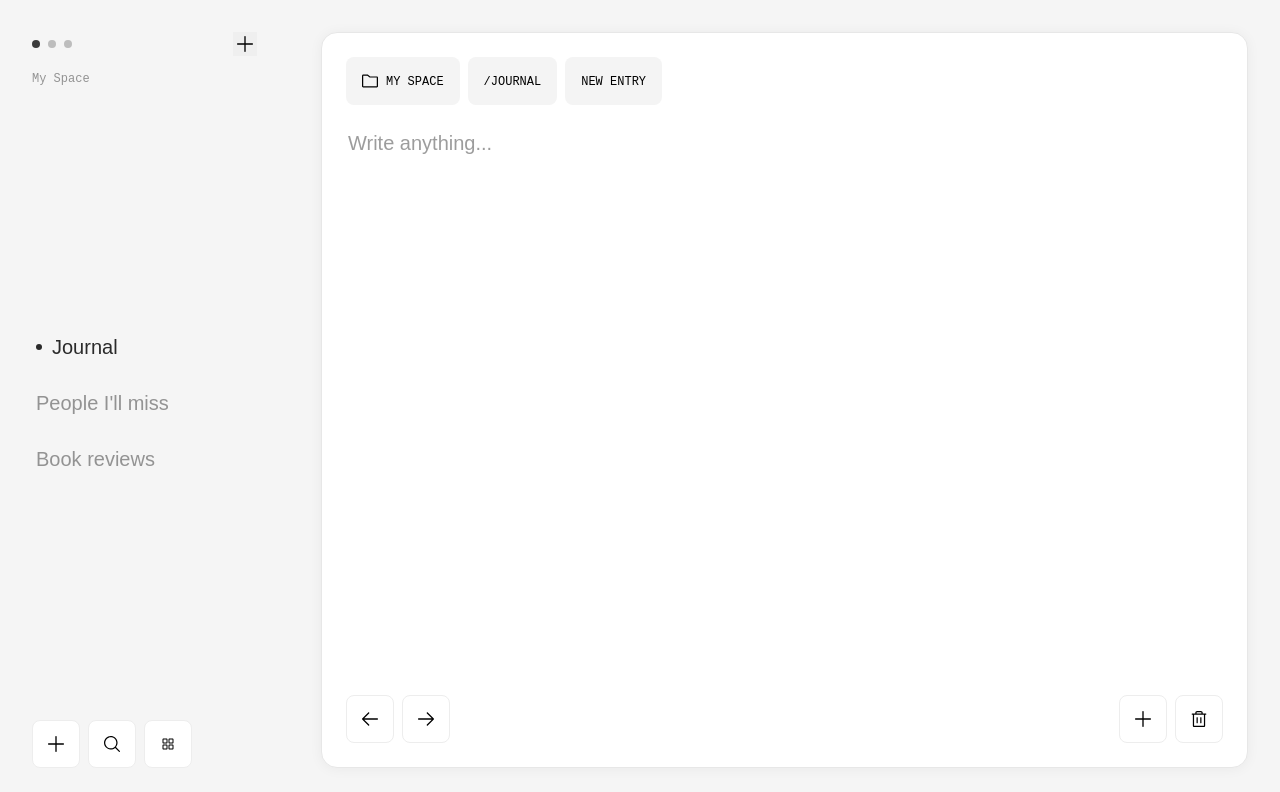
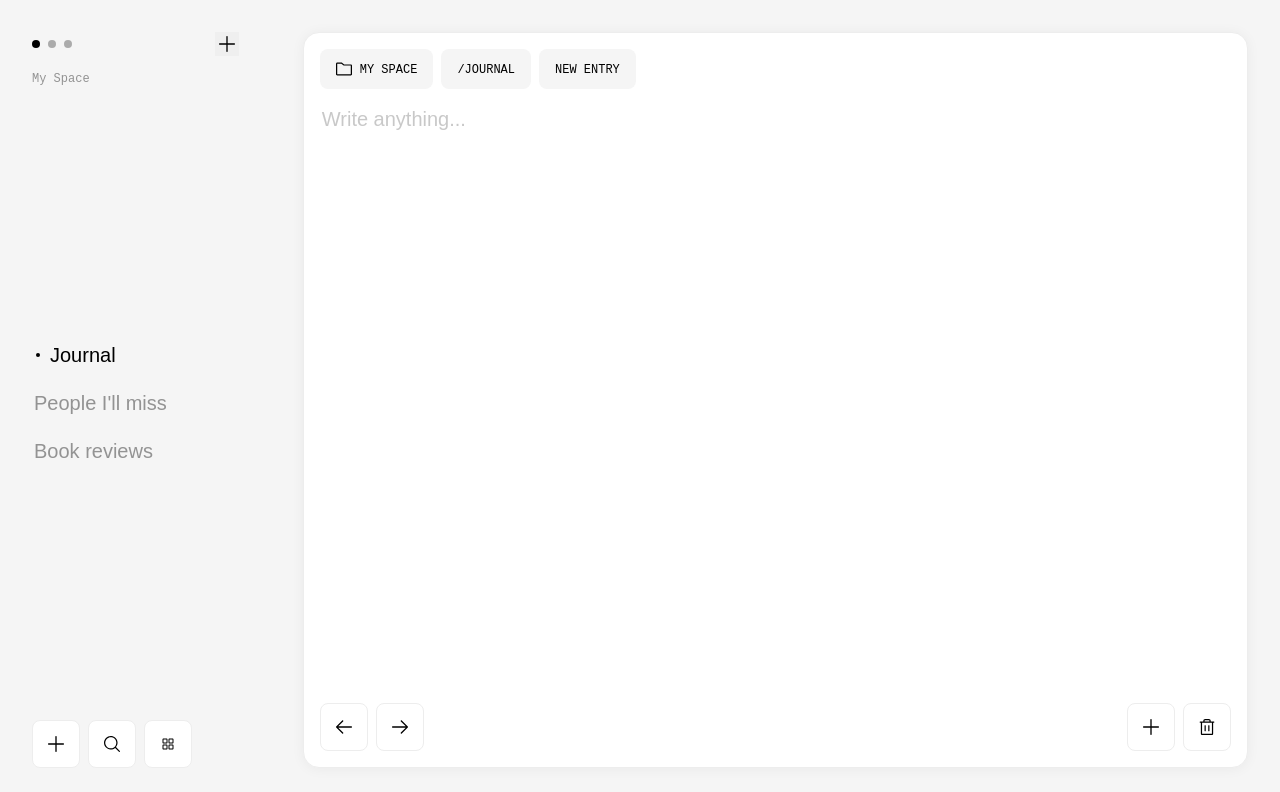
Before and after one commit to RuniEllingsgaard/figma-mcp-handholding, a React (Vite) app: page / in a window 1280 px wide. Shown: the top 792 px of the page. Built offline with nearby package versions, Linux system fonts and the light colour scheme.

Commit message:
Adding tokens into the styling

```diff
--- a/src/components/Document/Document.css
+++ b/src/components/Document/Document.css
@@ -2,19 +2,19 @@
   display: flex;
   justify-content: center;
   width: 100%;
-  padding: 32px;
+  padding: var(--spacing-spacing-xl);
 }
 
 .container {
   width: 100%;
-  background: #FFFFFF;
-  border: 1px solid #E7E7E7;
-  border-radius: 16px;
+  background: var(--surface-surface-primary);
+  border: 1px solid var(--border-border-primary);
+  border-radius: var(--radii-radii-secondary);
   box-shadow: 0px 1px 13px 0px rgba(0, 0, 0, 0.05);
   display: flex;
   flex-direction: column;
-  gap: 24px;
-  padding: 24px;
+  gap: var(--spacing-spacing-medium-large);
+  padding: var(--spacing-spacing-medium-large);
 }
 
 .content {
@@ -30,12 +30,12 @@
   font-family: 'Matter', sans-serif;
   font-size: 20px;
   line-height: 1.2;
-  color: #3C3C3C;
+  color: var(--text-text-primary);
   background: transparent;
   outline: none;
 }
 
 .textarea::placeholder {
-  color: #3C3C3C;
+  color: var(--text-text-secondary);
   opacity: 0.5;
 }
--- a/src/components/DocumentActions/DocumentActions.css
+++ b/src/components/DocumentActions/DocumentActions.css
@@ -1,4 +1,4 @@
 .document-actions-container{
     display: flex;
-    gap: 8px;
+    gap: var(--spacing-spacing-medium);
 }
--- a/src/components/DocumentBottom/DocumentBottom.css
+++ b/src/components/DocumentBottom/DocumentBottom.css
@@ -3,7 +3,7 @@
   flex-direction: row;
   justify-content: space-between;
   align-items: center;
-  gap: 49px;
+  gap: var(--spacing-spacing-xxl);
   width: 100%;
 }
 
@@ -11,38 +11,22 @@
   display: flex;
   flex-direction: row;
   align-items: center;
-  gap: 4px;
+  gap: var(--spacing-spacing-small);
 }
 
 /* Base styles for all buttons in the editor container */
 .editor-container > * {
-  background-color: #FFFFFF;
-  border: 1px solid #EDEDED;
-  border-radius: 8px;
+  background-color: var(--surface-surface-primary);
+  border: 1px solid var(--border-border-primary);
+  border-radius: var(--radii-radii-primary);
 }
 
 /* Specific styles for icon buttons */
 .editor-container .icon-button {
-  width: 48px;
-  height: 48px;
-  padding: 4px;
+  width: var(--spacing-spacing-xxl);
+  height: var(--spacing-spacing-xxl);
+  padding: var(--spacing-spacing-small);
   display: flex;
   justify-content: center;
   align-items: center;
 }
-
-/* Text button styles */
-.text-button {
-  background-color: #000000;
-  color: #FFFFFF;
-  padding: 16px 32px;
-  width: 112px;
-  height: 48px;
-  border-radius: 8px;
-  font-family: 'Matter Mono TRIAL', monospace;
-  font-size: 16px;
-  font-weight: 400;
-  line-height: 1.2;
-  border: none;
-  cursor: pointer;
-}
--- a/src/components/DocumentItem/DocumentItem.css
+++ b/src/components/DocumentItem/DocumentItem.css
@@ -1,18 +1,17 @@
 .document-item {
   display: flex;
   align-items: center;
-  width: 217px;
-  gap: 8px;
-  padding: 4px;
+  width: 100%;
+  gap: var(--spacing-spacing-medium);
+  padding: var(--spacing-spacing-small);
   cursor: pointer;
-  border-radius: 5px;
 }
 
 .document-item__dot {
-  width: 6px;
-  height: 6px;
+  width: var(--spacing-spacing-small);
+  height: var(--spacing-spacing-small);
   border-radius: 50%;
-  background-color: #2A2A2A;
+  background-color: var(--text-text-primary);
   opacity: 0;
   transform: scale(0);
   transition: transform 0.3s ease, opacity 0.3s ease;
@@ -31,7 +30,7 @@
   font-size: 20px;
   font-weight: 400;
   line-height: 1.2;
-  color: #939393;
+  color: var(--text-text-secondary);
   transition: margin-left 0.4s ease, color 0.4s ease;
   white-space: nowrap;
   overflow: hidden;
@@ -42,7 +41,7 @@
 }
 
 .document-item.active .document-item__title {
-  color: #2A2A2A;
+  color: var(--text-text-primary);
   gap: 0px;
   margin-left: 2px;
   transition: margin-left 0.4s ease, color 0.4s ease;
--- a/src/components/DocumentItemList/DocumentItemList.css
+++ b/src/components/DocumentItemList/DocumentItemList.css
@@ -1,6 +1,6 @@
 .document-item-list {
   display: flex;
   flex-direction: column;
-  gap: 24px;
+  gap: var(--spacing-spacing-medium-large);
   width: 100%;
 }
--- a/src/components/DocumentNav/DocumentNav.css
+++ b/src/components/DocumentNav/DocumentNav.css
@@ -1,4 +1,4 @@
 .document-nav-container{
     display: flex;
-    gap: 8px;
+    gap: var(--spacing-spacing-medium);
 }
--- a/src/components/DocumentTag/DocumentTag.css
+++ b/src/components/DocumentTag/DocumentTag.css
@@ -3,25 +3,22 @@
   flex-direction: row;
   justify-content: center;
   align-items: center;
-  gap: 8px;
-  padding: 0px 16px;
-  background-color: #F4F4F4;
-  border-radius: 8px;
+  gap: var(--spacing-spacing-medium);
+  padding: 0px var(--spacing-spacing-medium-large);
+  background-color: var(--surface-surface-secondary);
+  border-radius: var(--radii-radii-primary);
   width: fit-content;
-  height: 48px;
+  height: 40px;
 }
 
-.document-tag-icon {
-  width: 20px;
-  height: 20px;
-}
+
 
 .document-tag-label {
   font-family: 'Matter Mono TRIAL', monospace;
   font-weight: 400;
   font-size: 12px;
   line-height: 1.2em;
-  color: #000000;
+  color: var(--text-text-primary);
   padding-top: 3px;
   text-transform: uppercase;
 }
--- a/src/components/DocumentTop/DocumentTop.css
+++ b/src/components/DocumentTop/DocumentTop.css
@@ -3,6 +3,5 @@
   flex-direction: row;
   justify-content: space-between;
   align-items: center;
-  gap: 116px;
   width: 100%;
 }
--- a/src/components/SidePanel/SidePanel.css
+++ b/src/components/SidePanel/SidePanel.css
@@ -4,12 +4,12 @@
   justify-content: space-between;
   width: 280px;
   height: calc(100vh - 64px);
-  padding: 32px;
+  padding: var(--spacing-spacing-xl);
 }
 
 .side-panel-content {
   display: flex;
   flex-direction: column;
-  gap: 32px;
+  gap: var(--spacing-spacing-xl);
   width: 100%;
 }
--- a/src/components/TagBar/TagBar.css
+++ b/src/components/TagBar/TagBar.css
@@ -2,6 +2,6 @@
   display: flex;
   flex-direction: row;
   align-items: center;
-  gap: 8px;
+  gap: var(--spacing-spacing-medium);
   width: fit-content;
 }
--- a/src/components/TopBar/TopBar.css
+++ b/src/components/TopBar/TopBar.css
@@ -1,7 +1,7 @@
 .top-bar {
   display: flex;
   flex-direction: column;
-  gap: 16px;
+  gap: var(--spacing-spacing-medium-large);
 }
 
 .spaces-container {
@@ -14,14 +14,14 @@
 .space-indicators {
   display: flex;
   align-items: center;
-  gap: 8px;
+  gap: var(--spacing-spacing-medium);
 }
 
 .space-dot {
-  width: 8px;
-  height: 8px;
+  width: var(--spacing-spacing-medium);
+  height: var(--spacing-spacing-medium);
   border-radius: 50%;
-  background-color: #3C3C3C;
+  background-color: var(--text-text-primary);
 }
 
 .space-dot:not(.active) {
@@ -49,7 +49,7 @@
   font-size: 12px;
   font-weight: 400;
   line-height: 1.2em;
-  color: #000000;
+  color: var(--text-text-primary);
   opacity: 0.4;
   width: 100%;
 }
--- a/src/styles/tokens/semantic-tokens.css
+++ b/src/styles/tokens/semantic-tokens.css
@@ -1,12 +1,13 @@
 :root {
-  --text-text-primary: var(--neutrals-white);
-  --text-text-secondary: var(--neutrals-grey-dark);
-  --text-text-inverse: var(--neutrals-black);
+  --text-text-primary: var(--neutrals-black);
+  --text-text-secondary: var(--neutrals-grey-400);
+  --text-text-inverse: var(--neutrals-white);
   --icon-icon-primary: var(--neutrals-white);
   --icon-icon-secondary: var(--neutrals-grey-dark);
   --icon-icon-inverse: var(--neutrals-black);
   --border-border-primary: var(--neutrals-grey-300);
   --radii-radii-primary: var(--number-medium);
+  --radii-radii-secondary: var(--number-medium-large);
   --spacing-spacing-small: var(--number-small);
   --spacing-spacing-medium: var(--number-medium);
   --spacing-spacing-medium-large: var(--number-medium-large);
```
